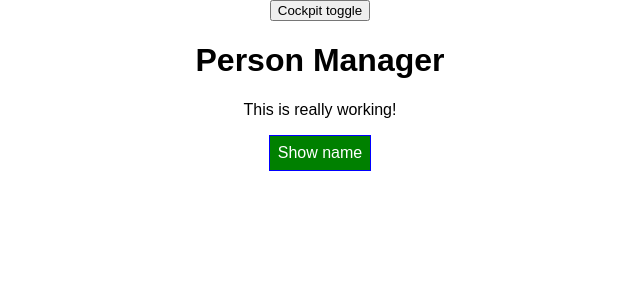
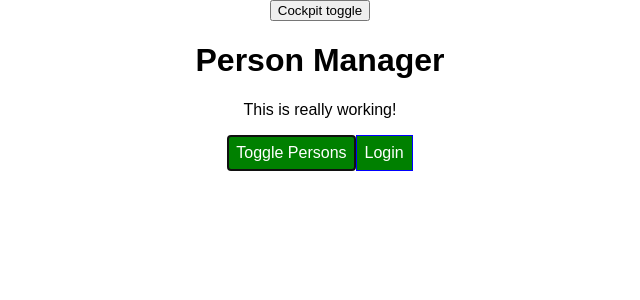
Before and after one commit to sleepyArpan/reactReference, a React app: page / in a window 1280 px wide. Shown: the top 300 px of the page, without its empty margins (320-960 px from the left). Built offline with nearby package versions, Linux system fonts and the light colour scheme.

Commit message:
Problems with prop drilling

```diff
--- a/src/components/Cockpit/Cockpit.js
+++ b/src/components/Cockpit/Cockpit.js
@@ -1,12 +1,15 @@
-import React, { useEffect } from 'react';
+import React, { useEffect, useRef } from 'react';
 import classes from './Cockpit.css';
 
 const Cockpit = (props) => {
+  const toggleButtonRef = useRef(null);
+
   useEffect(() => {
     console.log('[Cockpit.js] useEffect');
-    setTimeout(() => {
-      alert('Saved data in cloud');
-    }, 1000);
+    // setTimeout(() => {
+    //   alert('Saved data in cloud');
+    // }, 1000);
+    toggleButtonRef.current.focus();
     return () => {
       console.log('[Cockpit.js] cleanup work in useeffect');
     };
@@ -35,9 +38,13 @@
     <div className={classes.Cockpit}>
       <h1>{props.title}</h1>
       <p className={assignedClasses.join(' ')}>This is really working!</p>
-      <button className={btnClass} onClick={props.clicked}>
-        Show name
+      <button
+        ref={toggleButtonRef}
+        className={btnClass}
+        onClick={props.clicked}>
+        Toggle Persons
       </button>
+      <button onClick={props.login}>Login</button>
     </div>
   );
 };
--- a/src/components/Persons/Person/Person.js
+++ b/src/components/Persons/Person/Person.js
@@ -19,6 +19,7 @@
     console.log('[Person.js] rendering');
     return (
       <Auxilliary>
+        {this.props.isAuth ? <p>Authenticated!</p> : <p>Please Login</p>}
         <p onClick={this.props.click}>
           I'm {this.props.name} and I am {this.props.age} years old
         </p>
--- a/src/components/Persons/Persons.js
+++ b/src/components/Persons/Persons.js
@@ -38,6 +38,7 @@
         age={person.age}
         click={() => this.props.clicked(index)}
         changed={(event) => this.props.changed(event, person.id)}
+        isAuth={this.props.isAuthenticated}
       />
     ));
   }
--- a/src/containers/App.js
+++ b/src/containers/App.js
@@ -31,6 +31,7 @@
       showPerson: false,
       showCockpit: true,
       changeCounter: 0,
+      authenticated: false,
     };
   }
 
@@ -77,6 +78,10 @@
     });
   };
 
+  loginHandler = () => {
+    this.setState({ authenticated: true });
+  };
+
   render() {
     console.log('[App.js] render');
     let persons = null;
@@ -87,6 +92,7 @@
           persons={this.state.persons}
           clicked={this.handleDeletePerson}
           changed={this.handleNameChange}
+          isAuthenticated={this.state.authenticated}
         />
       );
     }
@@ -106,6 +112,7 @@
             showPerson={this.state.showPerson}
             personsLength={this.state.persons.length}
             clicked={this.togglePersonsHandler}
+            login={this.loginHandler}
           />
         )}
         {persons}
```
